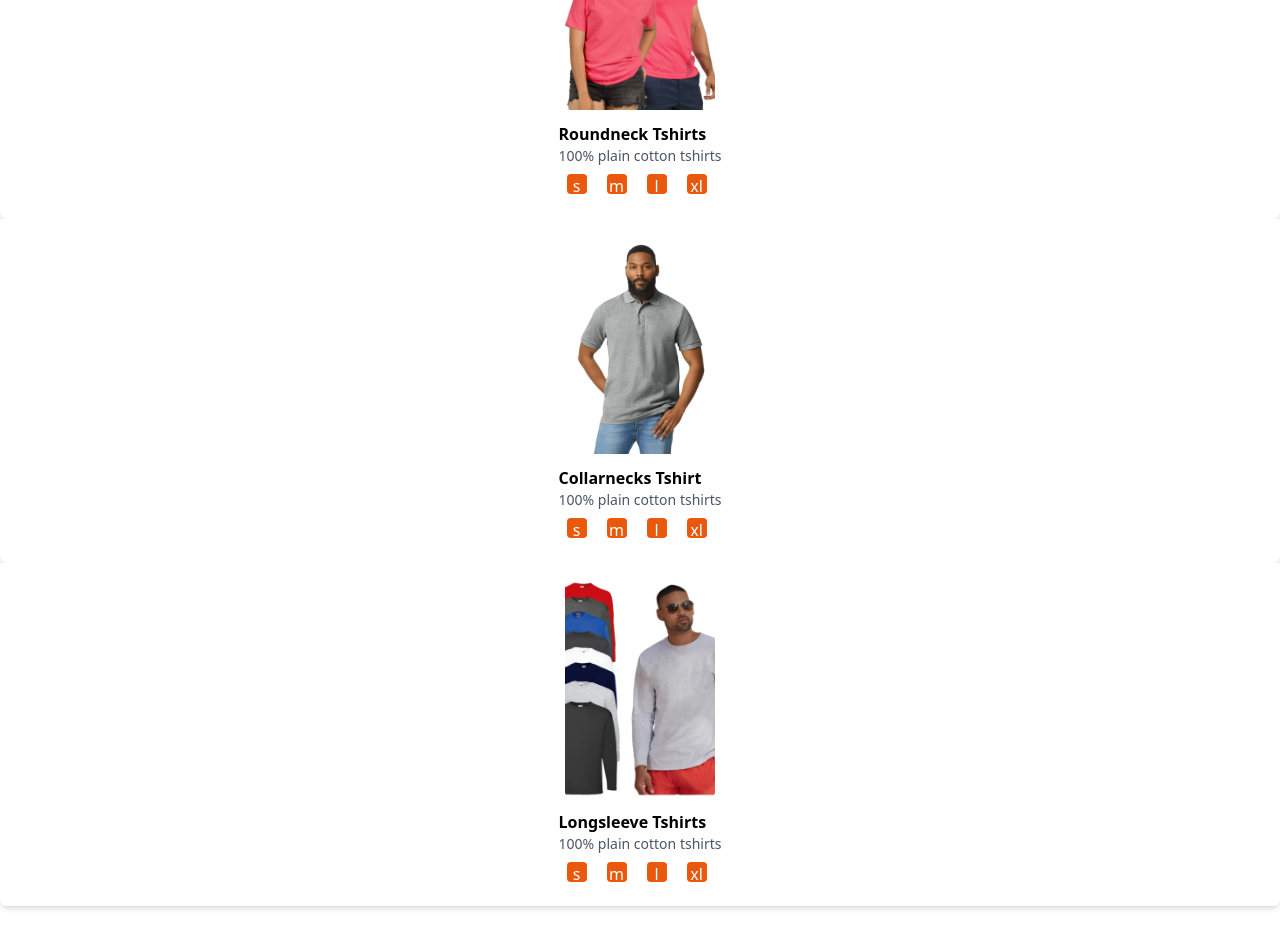
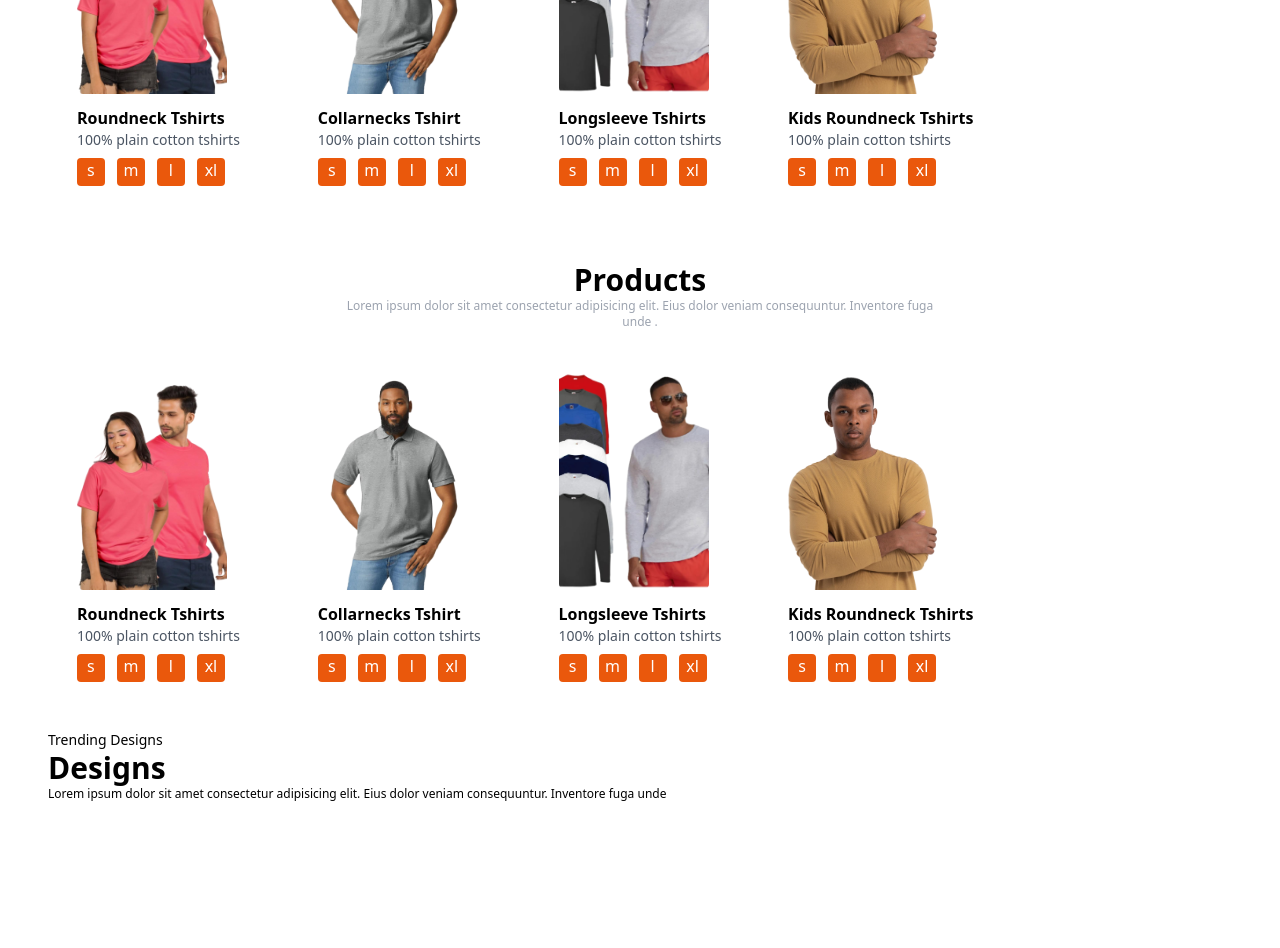
Before and after one commit to VictorOkpare/otellastore, a React (Vite) app: page /products in a window 1280 px wide. Shown: the part 400-1348 px from the top of the page. After the commit the page ends 1242 px from the top, so only its background shows below. Built offline with nearby package versions, Linux system fonts and the light colour scheme.

Commit message:
FEAT: added the Topdesign component

```diff
--- a/src/App.jsx
+++ b/src/App.jsx
@@ -1,15 +1,29 @@
-// import Header from "./components/Header"
+import React from "react"
 import Navbar from "./components/Navbar"
-// import Card from "./components/Card"
 import { BrowserRouter as Router, Routes, Route } from 'react-router-dom'
 import HomeScreen from "./screens/HomeScreen"
 import Products from "./screens/Products"
 import 'slick-carousel/slick/slick.css'
 import 'slick-carousel/slick/slick-theme.css'
+import AOS from "aos"
+import "aos/dist/aos.css"
+import TopDesign from "./screens/TopDesign"
 
-function App() {
+const App = () => {
+
+    React.useEffect(()=>
+    {
+      AOS.init({
+        offset:100,
+        duration: 800,
+        easing: "ease-in-sine",
+        delay:100,
+      });
+      AOS.refresh();
+    }, [])
 
   return (
+
     <Router>
      {/* <Header/> */}
      <Navbar/>
@@ -20,6 +34,8 @@ function App() {
         <Route path="/products" element={<Products/>}/>
         </Routes>
      </main>
+     <Products/>
+     <TopDesign/>
 
     </Router>
   )
--- a/src/screens/HomeScreen.jsx
+++ b/src/screens/HomeScreen.jsx
@@ -4,6 +4,7 @@ import image2 from '../assets/images/homeScreenImages/homeImg2.png'
 import image3 from '../assets/images/homeScreenImages/homeImg3.png'
 import image4 from '../assets/images/homeScreenImages/homeImg4.png'
 import Slider from 'react-slick'
+import Products from './Products'
 // import Card from '../components/Card'
 
 const ImageList = [
@@ -55,16 +56,29 @@ function HomeScreen() {
 
      </div >
       {/* hero section */}
-      <div className='container pb-8 sm:pb-0'>
+      <div className='container pb-8 sm:pb-0'  data-aos='zoom-out'
+              data-aos-duration = '500'
+              data-aos-once='true' >
         <Slider {...settings}>
           {ImageList.map((data)=>(
             <div>
             <div className='grid grid-cols-1 sm:grid-cols-2'>
               {/* text content section */}
               <div className='flex flex-col justify-center gap-4 pt-12 sm:pt-0 text-center sm:text-left order-2 sm:order-1 relative z-10'>
-                <h1 className='text-5xl sm:text-6xl lg:text-7xl font-bold'>{data.title}</h1>
-                <p className="text-sm">{data.description}</p>
-                <div>
+                <h1
+                data-aos='zoom-out'
+                data-aos-duration = '500'
+                data-aos-once='true'
+                className='text-5xl sm:text-6xl lg:text-7xl font-bold'>{data.title}</h1>
+                <p
+                data-aos='zoom-out'
+                data-aos-duration = '500'
+                data-aos-once='true'
+                className="text-sm">{data.description}</p>
+                <div
+                data-aos='zoom-out'
+                data-aos-duration = '500'
+                data-aos-once='true'>
                   <button className="bg-gradient-to-r from-primary to-secondary hover:scale-105 duration-200 text-white py-2 px- rounded-full">
                     Order Now
                   </button>
--- a/src/screens/Products.jsx
+++ b/src/screens/Products.jsx
@@ -2,7 +2,8 @@ import React from 'react'
 import Img1 from '../assets/images/productsDataImages/Img1.png'
 import Img2 from '../assets/images/productsDataImages/Img2.png'
 import Img3 from '../assets/images/productsDataImages/Img3.png'
-import {  FaStar } from 'react-icons/fa'
+import Img4 from '../assets/images/productsDataImages/longsleeve.png'
+
 
 
 function Products() {
@@ -22,7 +23,7 @@ function Products() {
         title: "Collarnecks Tshirt",
         description: "100% plain cotton tshirts",
         size: ["s", "m", "l", "xl"],
-        aosDelay: "0"
+        aosDelay: "200"
     },
     {
         id: 3,
@@ -30,24 +31,35 @@ function Products() {
         title:"Longsleeve Tshirts",
         description: "100% plain cotton tshirts",
         size: ["s", "m", "l", "xl"],
-        aosDelay: "0"
-    }
+        aosDelay: "400"
+    },
+    {
+      id: 4,
+      img: Img4,
+      title:"Kids Roundneck Tshirts",
+      description: "100% plain cotton tshirts",
+      size: ["s", "m", "l", "xl"],
+      aosDelay: "600"
+  }
 ]
   return (
     <div className='mt-14 mb-12'>
+      <div className='container'>
         {/* Header section */}
-        <div className='text-center mb-10 max-w-[600px] mx-auto'>
-            <p className='text-sm text-primary'>Top Selling Products for you</p>
-            <h1 className='text-3xl font-bold'>Products</h1>
-            <p className='text-xs text-gray-400'>Lorem ipsum dolor sit amet consectetur adipisicing elit. Eius dolor veniam consequuntur. Inventore fuga unde  .</p>
-        </div>
+          <div className='text-center mb-10 max-w-[600px] mx-auto'>
+            <p data-aos="fade-up" className='text-sm text-primary'>Top Selling Products for you</p>
+            <h1 data-aos="fade-up" className='text-3xl font-bold'>Products</h1>
+            <p data-aos="fade-up" className='text-xs text-gray-400'>Lorem ipsum dolor sit amet consectetur adipisicing elit. Eius dolor veniam consequuntur. Inventore fuga unde  .</p>
+          </div>
         {/* Body section */}
-        <div>
-            <div className='grid grid-cols-1 sm:grid-cols-3 md:grid-cols-4 lg:grid-cols-5 justify-items-center gap-5 '></div>
+          <div>
+            <div className='grid grid-cols-1 sm:grid-cols-3 md:grid-cols-4 lg:grid-cols-5 place-items-center gap-5 '>
             {/* Card section */}
             {ProductsData.map((data)=>
             (
-              <div key = {data.id} className='space-y-3 flex flex-col items-center justify-center w-full h-full p-4 bg-white rounded-md shadow-md'>
+              <div key = {data.id} className='space-y-3 '
+              data-aos='fade-up'
+              data-aos-delay={data.aosDelay}>
                 <img src={data.img}
                 alt=""
                 className='h-[220px] w-[150px] object-cover rounded-md'/>
@@ -55,16 +67,17 @@ function Products() {
                   <h3 className="font-semibold">{data.title}</h3>
                   <p className='text-sm text-gray-600'>
                     {data.description}</p>
-                  <div className='flex items-center gap-1'>
+                  <div className='flex items-center gap-3 mt-2 '>
                     {data.size.map((s) => {
-                      return(<div className='bg-orange-600 border-solid text-white w-5 h-5 m-2 inline-block text-center rounded hover:bg-inherit hover:text-black '>{s}</div>)
+                      return(<div className='bg-orange-600 border-solid text-white w-7 h-7 inline-block text-center rounded hover:bg-black hover:text-white '>{s}</div>)
                     })}
                   </div>
                 </div>
               </div>
 
             ))}
-
+            </div>
+          </div>
         </div>
     </div>
   )
--- /dev/null
+++ b/src/screens/TopDesign.jsx
@@ -0,0 +1,22 @@
+import React from 'react'
+
+function TopDesign() {
+  return (
+    <div>
+        <div className='container'>
+        {/* Header section */}
+        <div className='text-left mb-10 '>
+            <p data-aos="fade-up" className='text-sm text-secondary'>Trending Designs</p>
+            <h1 data-aos="fade-up" className='text-3xl font-bold'>Designs</h1>
+            <p className='text-xs text-secondary'>Lorem ipsum dolor sit amet consectetur adipisicing elit. Eius dolor veniam consequuntur. Inventore fuga unde </p>
+          </div>
+          {/* body section */}
+        <div>
+
+        </div>
+        </div>
+    </div>
+  )
+}
+
+export default TopDesign
```
Also changed, not shown: src/assets/images/productsDataImages/longsleeve.png (renamed from src/assets/images/productsDataImages/longsleeve_prev_ui.png).
